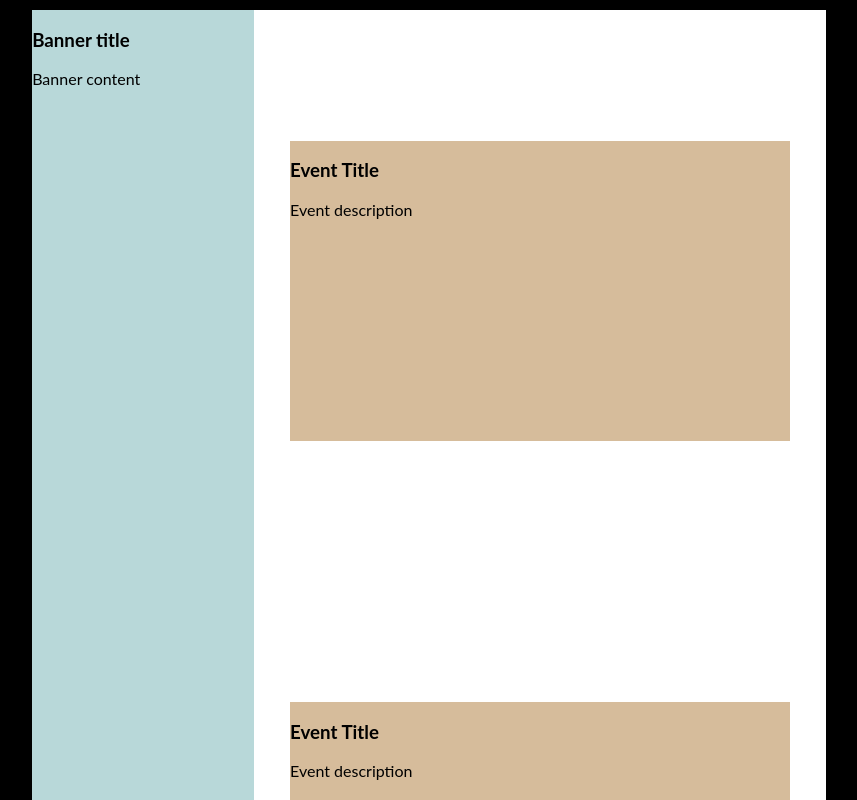
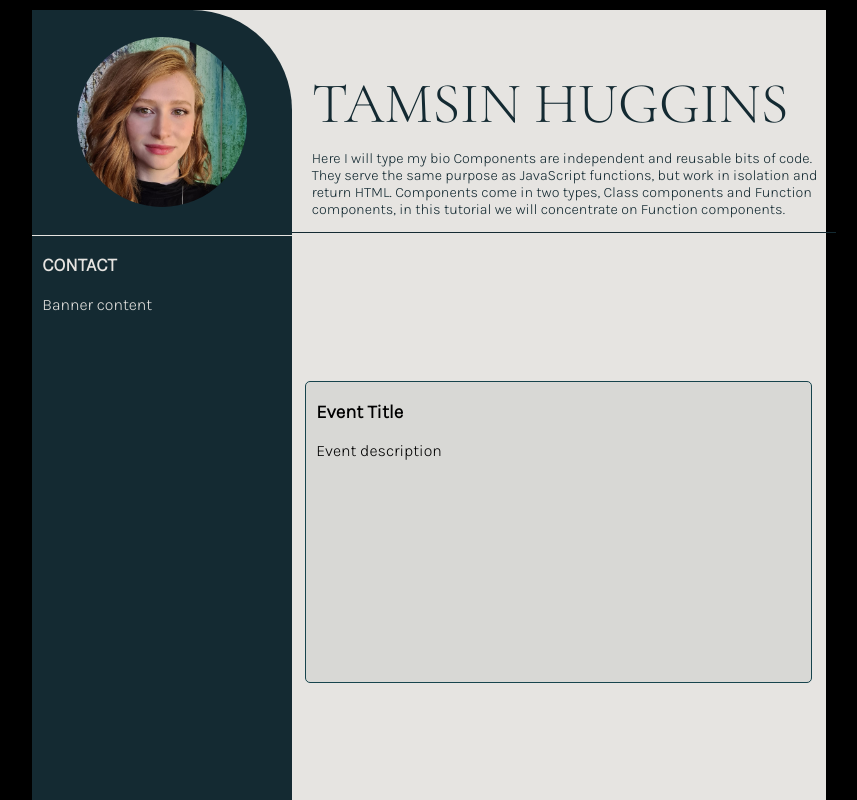
Before and after one commit to TamsinHuggins/react-cv, a React (Create React App) app: page / in a window 1280 px wide. Shown: the top 800 px of the page, without its empty margins (211-1068 px from the left). Built offline with nearby package versions, Linux system fonts and the light colour scheme.

Commit message:
added photo. made the fonts nice. Tweaked the colors. Fixed the title header.

```diff
--- a/src/App.css
+++ b/src/App.css
@@ -1,3 +1,6 @@
+@import url("https://fonts.googleapis.com/css2?family=Karla:wght@200;300&family=Lato:wght@100;300;400;700&display=swap");
+@import url("https://fonts.googleapis.com/css2?family=Cormorant+Garamond:wght@300&family=Karla:wght@200;300&family=Lato:wght@100;300;400;700&family=Playfair+Display&display=swap");
+@import url("https://fonts.googleapis.com/css2?family=Karla:wght@200;300&family=Lato:wght@100;300;400;700&family=Playfair+Display&display=swap");
 .App {
   text-align: center;
   background-color: black;
@@ -8,10 +11,44 @@
   width: 210mm;
   height: 297mm;
   margin: 0 auto;
-  background-color: white;
-  font-family: "Lato", sans-serif;
+  background-color: rgb(230, 228, 225);
+  font-family: "Karla", sans-serif;
   display: flex;
   flex-direction: row;
+}
+
+.A4Page p {
+  padding: 0 10px;
+}
+
+.A4Page h1 {
+  padding: 0 10px;
+}
+
+.A4Page h3 {
+  padding: 0 10px;
+}
+
+#titleStrip {
+  color: rgb(20, 42, 50);
+  border-bottom: 1px solid rgb(20, 42, 50);
+  width: 100%;
+  text-align: left;
+  padding: 20px 0 0 20px;
+}
+
+#titleStrip h1 {
+  font-family: "Cormorant Garamond", serif;
+  font-size: 3.6em;
+  font-weight: 300;
+  margin-bottom: 0.2em;
+}
+
+#titleStrip p {
+  font-family: "Karla", sans-serif;
+  font-size: 0.9em;
+  font-weight: 300;
+  margin-top: 0.5em;
 }
 
 .eventContainer {
@@ -20,7 +57,7 @@
   display: flex;
   flex-direction: column;
   align-items: center;
-  justify-content: space-around;
+  justify-content: space-between;
 }
 .App-logo {
   height: 40vmin;
--- a/src/App.js
+++ b/src/App.js
@@ -8,7 +8,19 @@ function App() {
     <div className="App">
       <div className="A4Page">
         <Banner />
+
         <div className="eventContainer">
+          <div id="titleStrip">
+            <h1>TAMSIN HUGGINS</h1>
+            <p>
+              Here I will type my bio Components are independent and reusable
+              bits of code. They serve the same purpose as JavaScript functions,
+              but work in isolation and return HTML. Components come in two
+              types, Class components and Function components, in this tutorial
+              we will concentrate on Function components.
+            </p>
+          </div>
+
           <CvEvent />
           <CvEvent />
         </div>
--- a/src/Banner/banner.css
+++ b/src/Banner/banner.css
@@ -1,6 +1,27 @@
 .Banner {
   text-align: left;
-  width: 28%;
+  color: rgb(230, 228, 225);
+  width: 35%;
   height: 100%;
-  background-color: rgb(184, 216, 217);
+  background-color: rgb(20, 42, 50);
+  border-radius: 0 100px 10px 0;
 }
+
+.topBoxBanner {
+  width: 100%;
+  height: 20%;
+  display: flex;
+  flex-direction: column;
+  align-items: center;
+  justify-content: center;
+  border-bottom: 1px solid rgb(230, 228, 225);
+}
+
+#bannerImg {
+  object-fit: cover;
+  object-position: 50% 10%;
+  width: 170px;
+  height: 170px;
+  border-radius: 50%;
+  display: flex;
+}
--- a/src/Banner/banner.jsx
+++ b/src/Banner/banner.jsx
@@ -1,13 +1,17 @@
 import React from "react";
 //import css file
 import "./banner.css";
+import headshot from "./headshot.jpg";
 
 const Banner = () => {
   // return a div element
   const myBanner = (
     <div className="Banner">
-      <div>
-        <h3>Banner title</h3>
+      <div className="topBoxBanner">
+        <img id="bannerImg" src={headshot} />
+      </div>
+      <div className="BannerText">
+        <h3>CONTACT</h3>
       </div>
       <div>
         <p>Banner content</p>
--- a/src/CvEvent/cvevent.css
+++ b/src/CvEvent/cvevent.css
@@ -1,6 +1,10 @@
 .cvEvent {
   text-align: left;
-  width: 500px;
+  width: 505px;
   height: 300px;
-  background-color: rgb(214, 188, 155);
+  background-color: rgba(124, 125, 125, 0.125);
+  border-radius: 5px;
+  border-style: solid;
+  border-width: 0.5px;
+  border-color: rgb(23, 68, 77);
 }
```
Also changed, not shown: src/Banner/headshot.jpg (added).
